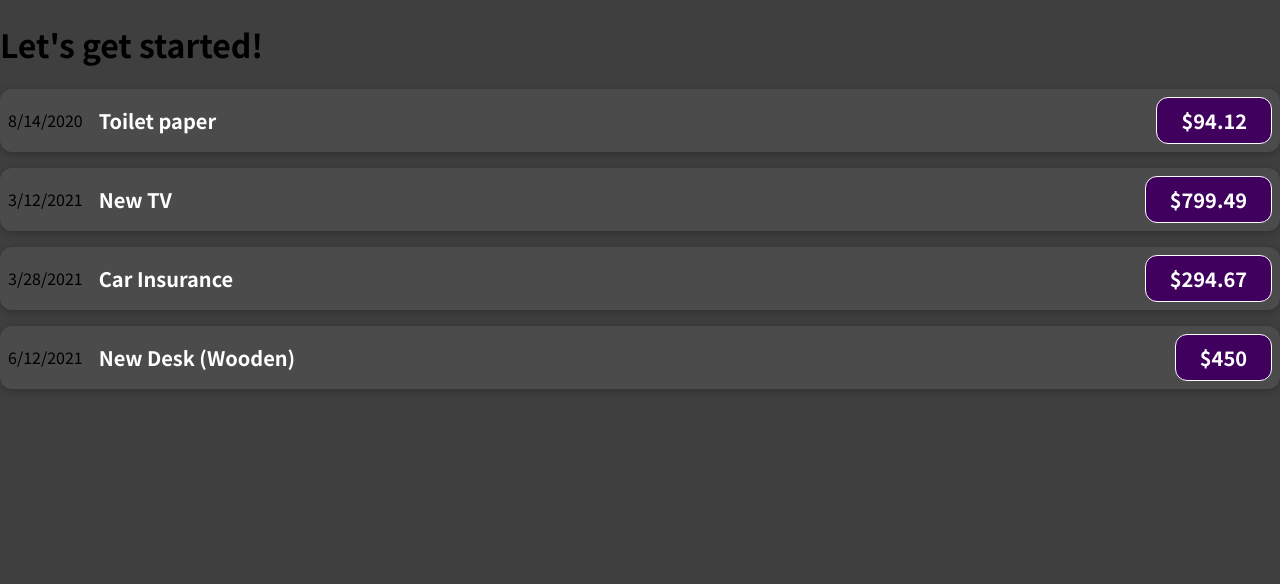
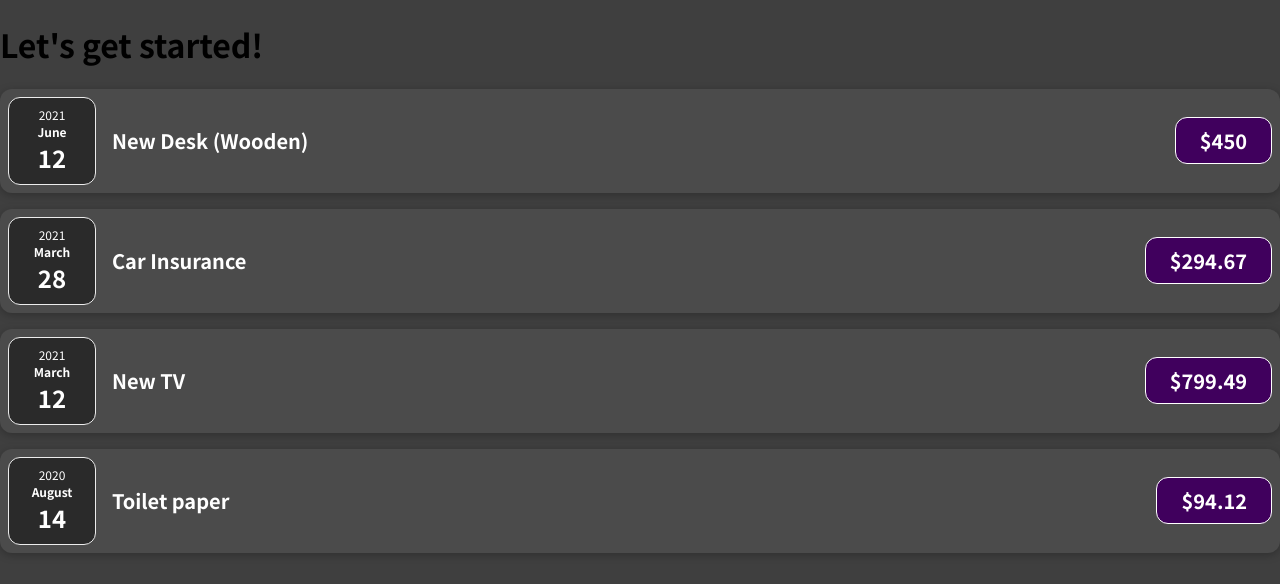
Before and after one commit to ThreePinkApples/react-complete-guide, a JavaScript app: page / in a window 1280 px wide. Shown: the top 584 px of the page. Built offline with nearby package versions, Linux system fonts and the light colour scheme.

Commit message:
ExpenseDate

```diff
--- /dev/null
+++ b/src/components/ExpenseItemList/ExpenseDate.css
@@ -0,0 +1,27 @@
+
+.expense-date {
+    display: flex;
+    flex-direction: column;
+    width: 5.5rem;
+    height: 5.5rem;
+    border: 1px solid #ececec;
+    background-color: #2a2a2a;
+    color: white;
+    border-radius: 12px;
+    align-items: center;
+    justify-content: center;
+  }
+
+  .expense-date__month {
+    font-size: 0.75rem;
+    font-weight: bold;
+  }
+
+  .expense-date__year {
+    font-size: 0.75rem;
+  }
+
+  .expense-date__day {
+    font-size: 1.5rem;
+    font-weight: bold;
+  }
--- /dev/null
+++ b/src/components/ExpenseItemList/ExpenseDate.js
@@ -0,0 +1,16 @@
+import "./ExpenseDate.css"
+
+function ExpenseDate(props) {
+  const year = props.date.getFullYear();
+  const month = props.date.toLocaleString([], { month: "long" });
+  const day = props.date.toLocaleString([], { day: "2-digit" });
+  return (
+    <div className="expense-date">
+      <div className="expense-date__year">{year}</div>
+      <div className="expense-date__month">{month}</div>
+      <div className="expense-date__day">{day}</div>
+    </div>
+  );
+}
+
+export default ExpenseDate;
--- a/src/components/ExpenseItemList/ExpenseItem.js
+++ b/src/components/ExpenseItemList/ExpenseItem.js
@@ -1,8 +1,11 @@
+import "./ExpenseItem.css";
+import ExpenseDate from "./ExpenseDate";
+
 function ExpenseItem(props) {
   const item = props.item;
   return (
     <div key={item.id} id={item.id} className="expense-item">
-      <div>{item.date.toLocaleDateString()}</div>
+      <ExpenseDate date={item.date} />
       <div className="expense-item__description">
         <h2>{item.title}</h2>
         <div className="expense-item__price">${item.amount}</div>
--- a/src/components/ExpenseItemList/ExpenseItemList.js
+++ b/src/components/ExpenseItemList/ExpenseItemList.js
@@ -1,11 +1,14 @@
-import "./ExpenseItemList.css";
 import ExpenseItem from "./ExpenseItem";
 
 function ExpenseItemList(props) {
   const items = props.expenses;
   return (
     <div>
-      {items.map((item) => <ExpenseItem item={item} />)}
+      {items
+        .sort((a, b) => (a.date < b.date ? 1 : -1))
+        .map((item) => (
+          <ExpenseItem item={item} />
+        ))}
     </div>
   );
 }
```
Also changed, not shown: src/components/ExpenseItemList/ExpenseItem.css (renamed from src/components/ExpenseItemList/ExpenseItemList.css).
